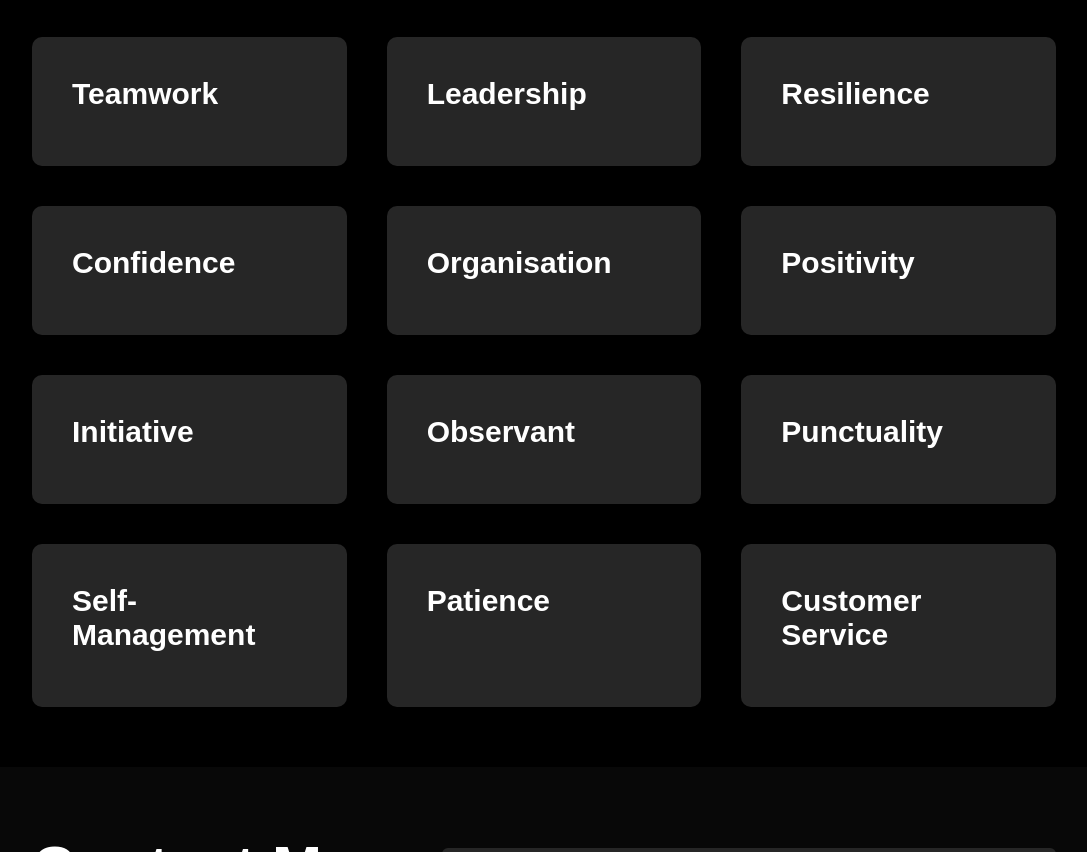
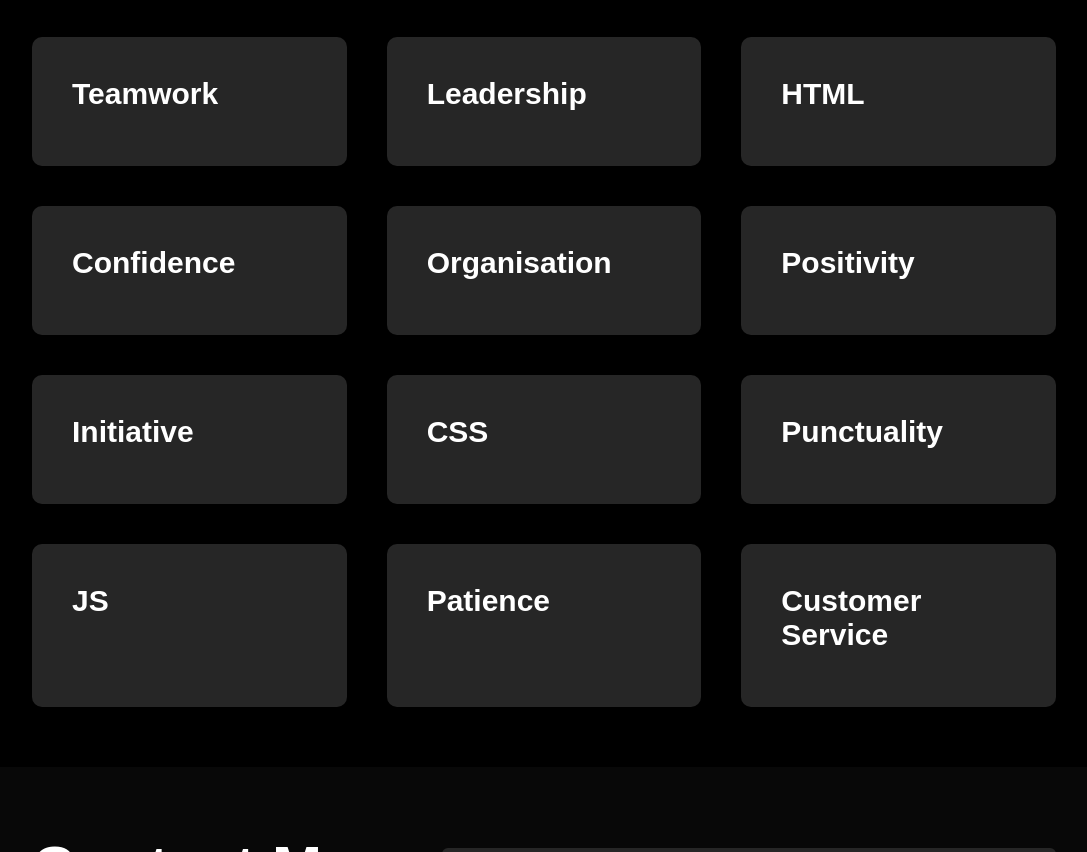
Before and after one commit to ayazzafar-com/ayazzafar.com, a plain HTML site: page ayazzafar.com/index.html in a window 1280 px wide. Shown: the part 1830-2682 px from the top of the page, without its empty margins (96-1183 px from the left). Drawn offline with nearby package versions, Linux system fonts and the light colour scheme.

Commit message:
Update index.html

```diff
--- a/ayazzafar.com/index.html
+++ b/ayazzafar.com/index.html
@@ -61,7 +61,7 @@
             <i class="fa-solid fa-bars" onclick="openmenu()"></i>
         </nav>
         <div class="header-text">
-            <p>IT Technician, Systems Support, HTML, CSS & JS</p>
+            <p>IT Technician, Frontend Developer & IT Support</p>
             <h1>Hi. I'm <span class="auto-input"></span><br> From UK</h1>
         </div>
     </div>
@@ -84,7 +84,6 @@
                 </div>
                 <div class="tab-contents" id="experience">
                     <ul>
-                        <li><span>Pharmacy Dispenser | June 2022 - Present </span><br>I-Dispense, Walsall</li>
                         <li><span>Seasonal Sales Assistant | Nov 2021 - Jan 2022</span><br>JD Sports, Merry Hill</li>
                         <li><span>Web Developer | Dec 2020 - Apr 2021</span><br>Appstack, Dudley</li>
                     </ul>
@@ -99,7 +98,6 @@
                 <div class="tab-contents" id="qualifications">
                     <ul>
                         <li><span>Level 2 Diploma in ICT Systems and Principles for IT Professionals</span><br>Dudley College of Technology</li>
-                        <li><span>Support Staff Course For Dispensing Assistants</span><br>I-Dispense, Walsall</li>
                     </ul>
                 </div>
             </div>
@@ -127,7 +125,7 @@
                 <h2>Leadership</h2>
             </div>
             <div>
-                <h2>Resilience</h2>
+                <h2>HTML</h2>
             </div>
             <div>
                 <h2>Confidence</h2>
@@ -142,13 +140,13 @@
                 <h2>Initiative</h2>
             </div>
             <div>
-                <h2>Observant</h2>
+                <h2>CSS</h2>
             </div>
             <div>
                 <h2>Punctuality</h2>
             </div>
             <div>
-                <h2>Self-Management </h2>
+                <h2>JS</h2>
             </div>
             <div>
                 <h2>Patience</h2>
```
